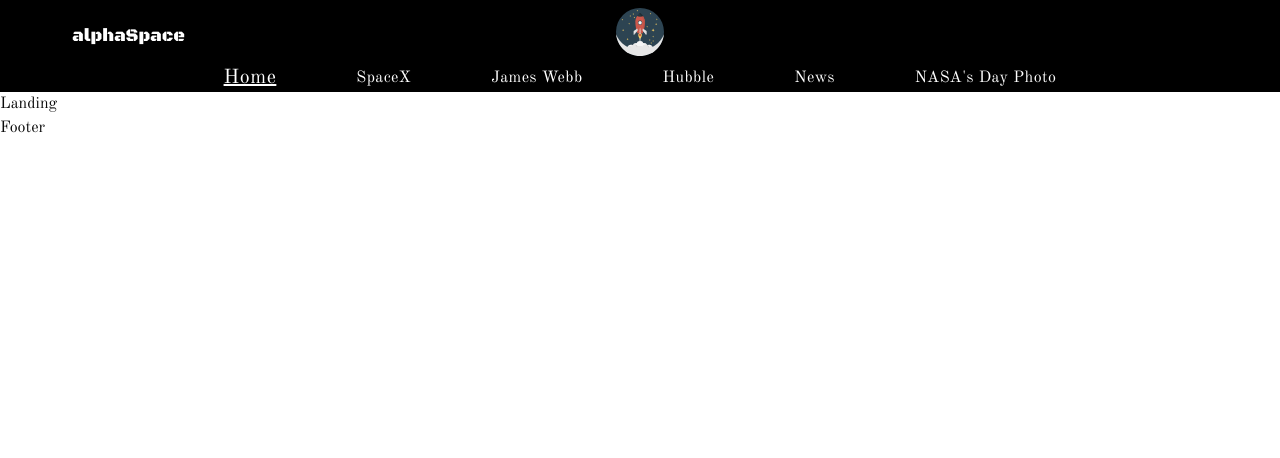
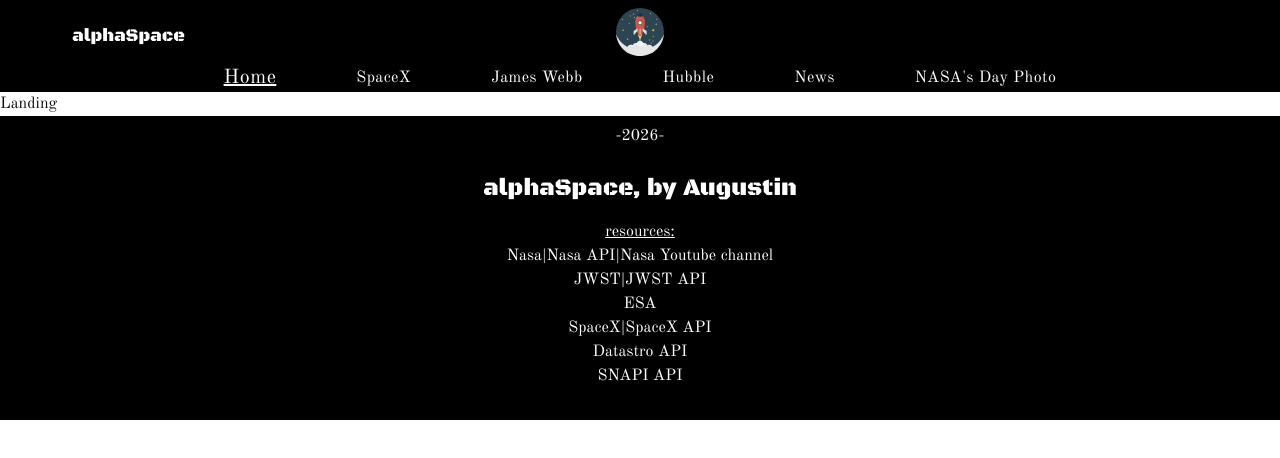
Before and after one commit to CodeurDHonneur/alpha-space, a React (Vite) app: page / in a window 1280 px wide. Shown: the top 458 px of the page. Built offline with nearby package versions, Linux system fonts and the light colour scheme.

Commit message:
feat(footer): setting up the footer

```diff
--- a/src/components/Footer.tsx
+++ b/src/components/Footer.tsx
@@ -1,8 +1,55 @@
-import React from 'react'
+import { type ReactNode } from 'react'
+import { Link } from 'react-router-dom'
 
-const Footer = () => {
+const Footer = (): ReactNode => {
   return (
-    <div>Footer</div>
+    <footer className='bg-black text-white'>
+      <div className='align-element min-h-[15vh] flex flex-col justify-center items-center'>
+        <p className='my-2'>-2026-</p>
+        <p className='mars-font text-2xl my-4 text-center'>alphaSpace, by Augustin</p>
+        <p className='underline'>resources:</p>
+        <p className='text-center'>
+          <Link to="https://www.nasa.gov/" target='_blank'>Nasa</Link>
+          |
+          <Link to="https://api.nasa.gov/" target='_blank'>Nasa API</Link>
+          |
+          <Link to="https://www.youtube.com/@NASA/videos" target='_blank'>Nasa Youtube channel</Link>
+        </p>
+        <p>
+          <Link to="https://webbtelescope.org/home" target='_blank'>
+          JWST
+          </Link>
+          |
+          <Link to="https://jwstapi.com" target='_blank'>
+            JWST API
+          </Link>
+        </p>
+        <p>
+          <Link to="https://www.esa.int/" target='_blank'>
+            ESA
+          </Link>
+        </p>
+        <p>
+          <Link to="https://www.spacex.com/" target='_blank'>
+            SpaceX
+          </Link>
+          |
+          <Link to="https://api.spacexdata.com/v3/" target='_blank'>
+            SpaceX API
+          </Link>
+        </p>
+        <p>
+          <Link to="https://www.datastro.eu/pages/home/" target='_blank'>
+            Datastro API
+          </Link>
+        </p>
+        <p className='mb-8'>
+          <Link to="https://www.spaceflightnewsapi.net/" target='_blank'>
+            SNAPI API
+          </Link>
+        </p>
+      </div>
+    </footer>
   )
 }
 
```
